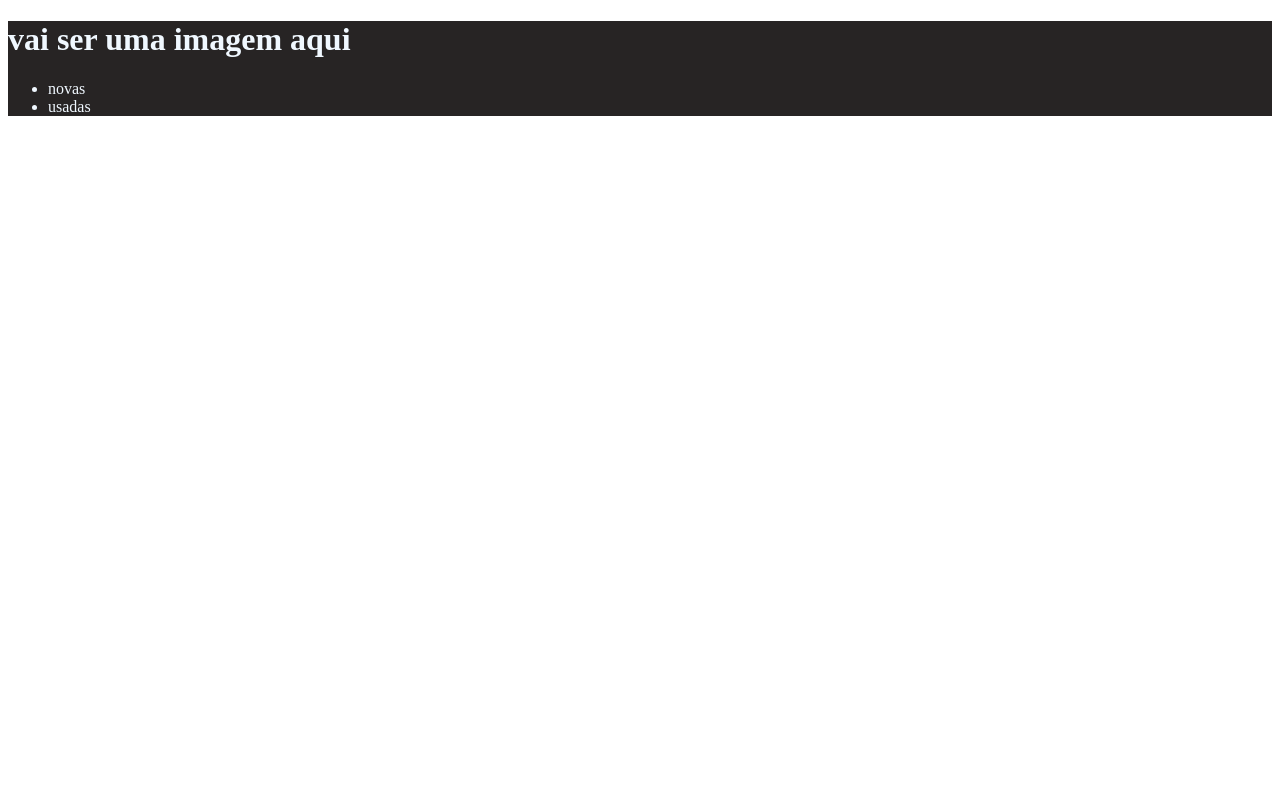
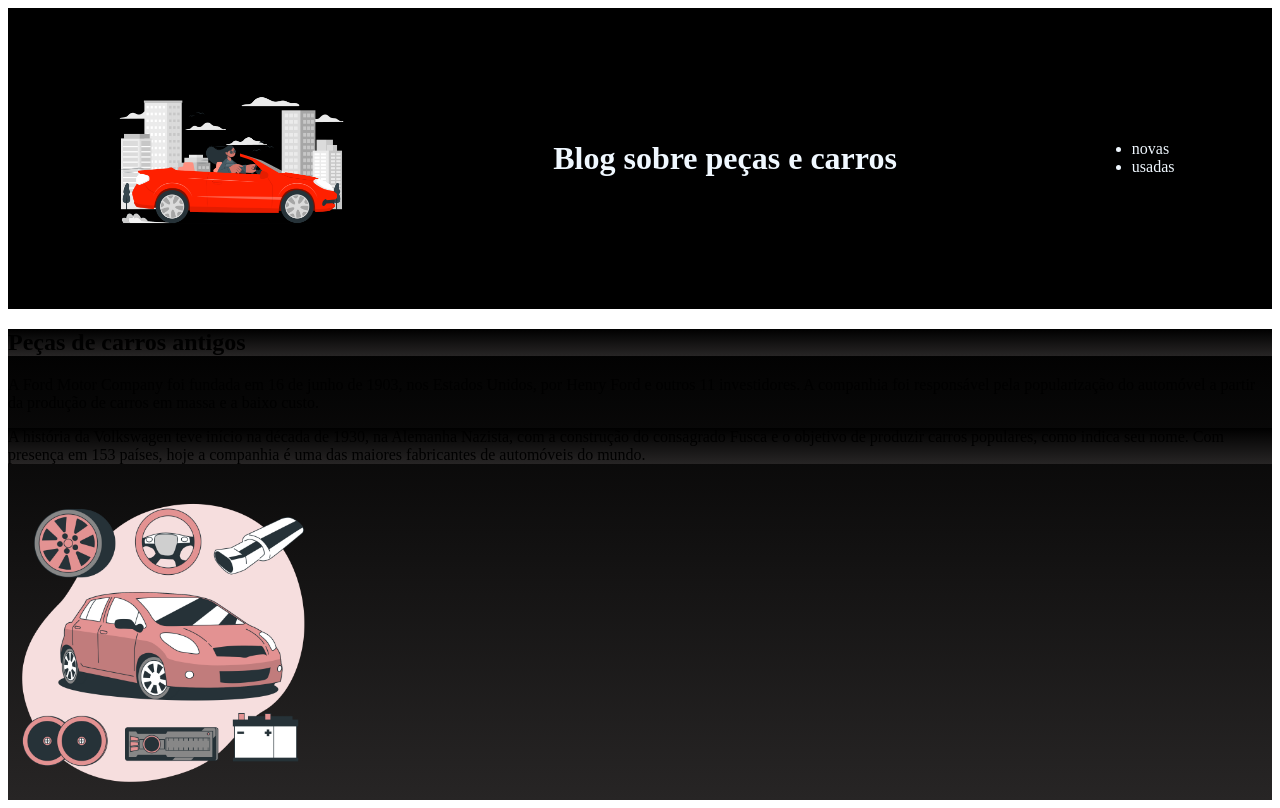
Before and after one commit to viniazevedo1337/casas-para-venda, a plain HTML site: page index.html in a window 1280 px wide. Drawn offline with Linux system fonts and the light colour scheme.

Commit message:
Add files via upload
acabando de configurar o site

```diff
--- a/index.html
+++ b/index.html
@@ -8,14 +8,19 @@
     <link rel="stylesheet" href="style.css">
 </head>
 <body>
-    <header>
-        <h1>vai ser uma imagem aqui</h1>
-        <ul>
-            <li>novas</li>
-            <li>usadas</li>
-
-        </ul>
+    <header class="Cabecalho">
+        <img class="Cabecalho-imagem" src="Car driving-cuate.png" alt="Logo da pagina">
+        <h1>Blog sobre peças e carros</h1>
+    <ul class="cabecalho-lita">
+            <li class="cabecalho-lista-item">novas</li>
+            <li class="cabecalho-lista-item">usadas</li>
+         </ul>
     </header>
-
+<SEction class="Peças Novas">
+    <h2 class="Peças usadas"> Peças de carros antigos</h2>
+    <p class=" Linha ford">A Ford Motor Company foi fundada em 16 de junho de 1903, nos Estados Unidos, por Henry Ford e outros 11 investidores. A companhia foi responsável pela popularização do automóvel a partir da produção de carros em massa e a baixo custo.</p>
+    <p class=" Peças linha volks">A história da Volkswagen teve início na década de 1930, na Alemanha Nazista, com a construção do consagrado Fusca e o objetivo de produzir carros populares, como indica seu nome. Com presença em 153 países, hoje a companhia é uma das maiores fabricantes de automóveis do mundo.</p>
+<img class= "carro-imagem"src="Car accesories-bro.png" alt="Peças e utilitarios">
+</SEction>
 </body>
 </html>
--- a/style.css
+++ b/style.css
@@ -2,3 +2,24 @@ header{
     background-color: rgb(39, 36, 36);
 color: aliceblue;
 }
+.carro-imagem {
+    width:25% ;
+}
+.Cabecalho {
+    background-color: black;
+    display: flex;
+    justify-content: space-around;
+    align-items: center;
+    padding: 24px 0;
+}
+.cabecalho-lista {
+    display: inline-block;
+    margin: 0 16px;
+    font-size: 24px;
+}
+.Cabecalho-imagem {
+    width: 20%;
+}
+.Peças {
+    background-image: linear-gradient(black,rgb(39, 37, 37));
+}
```
Also changed, not shown: Car accesories-bro.png (added), Car driving-cuate.png (added).
